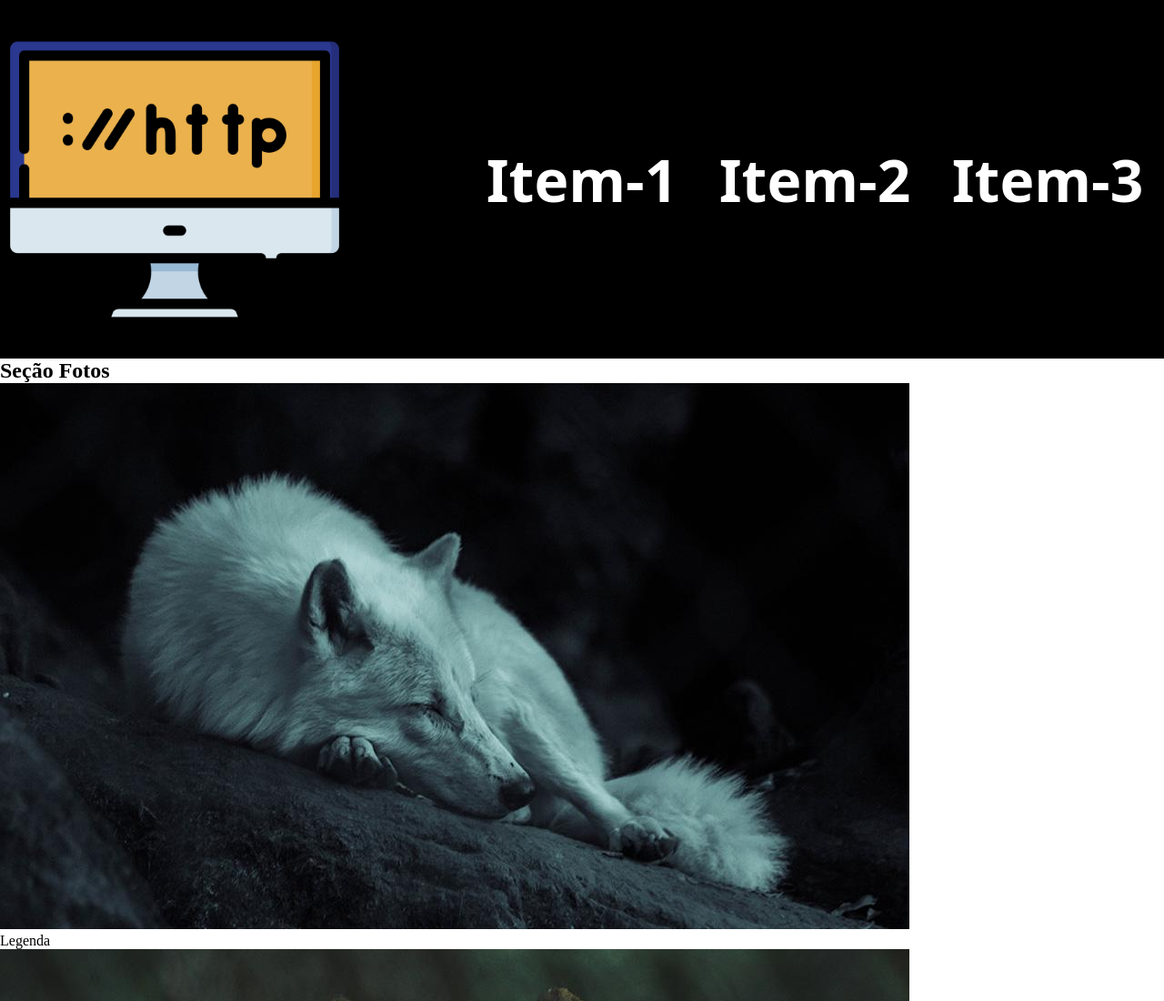
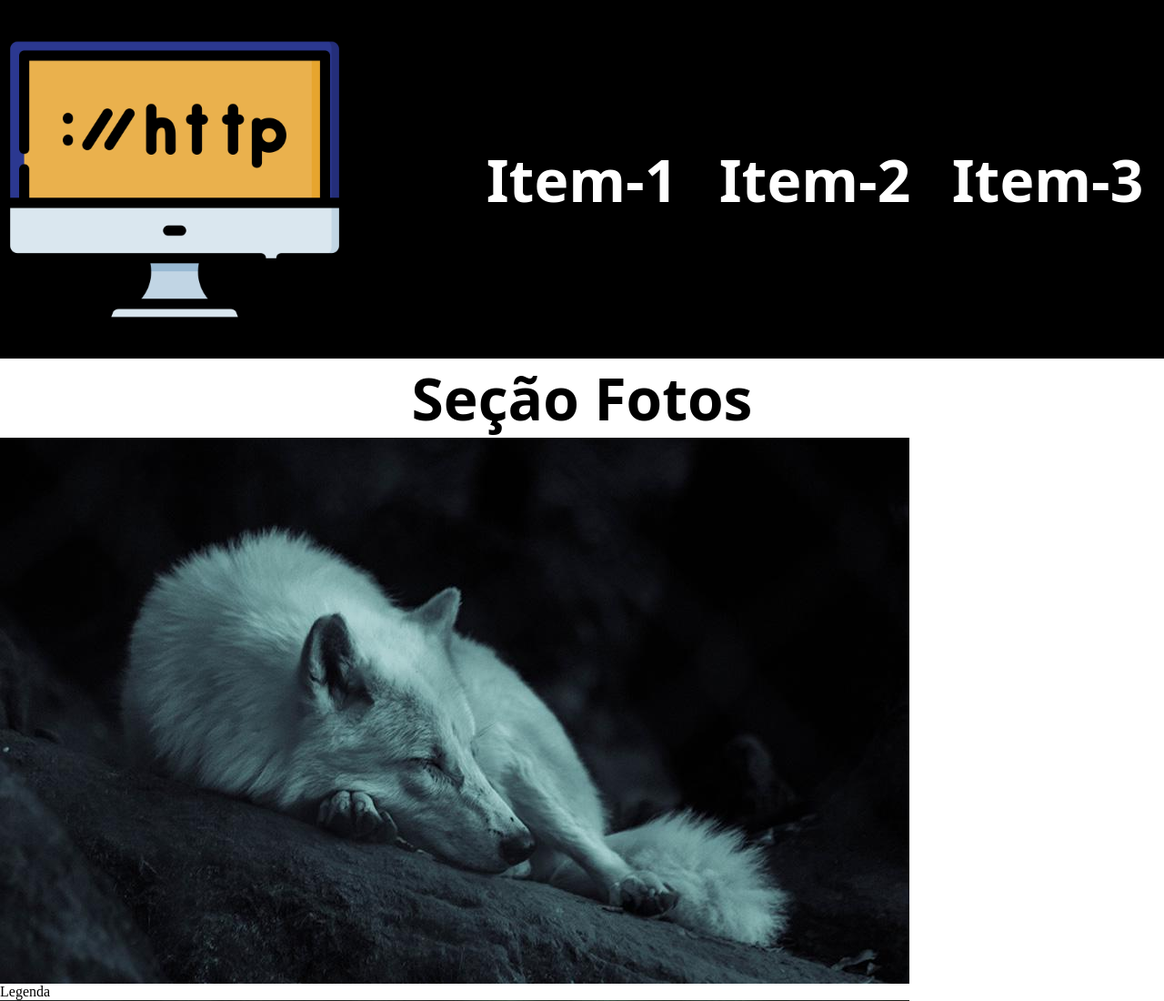
Before and after one commit to 1TDSPV-2023/rm551987, a plain HTML site: page index.html in a window 1280 px wide. Shown: the top 1100 px of the page at 91% size. Drawn offline with Linux system fonts and the light colour scheme.

Commit message:
titulo da sec, img da sec

```diff
--- a/css/style.css
+++ b/css/style.css
@@ -42,3 +42,20 @@
     background-color: #fff;
     color: #000000;
 }
+
+.tit-sec{
+   text-align: center;
+   font-size: 4em;
+   font-family: system-ui, -apple-system, BlinkMacSystemFont, 'Segoe UI', Roboto, Oxygen, Ubuntu, Cantarell, 'Open Sans', 'Helvetica Neue', sans-serif;
+
+}
+
+.conteudo{
+    display: flex;
+    flex-wrap: wrap;
+}
+
+.conteudo img{
+    max-width: 100%;
+    display: block;
+}
```
